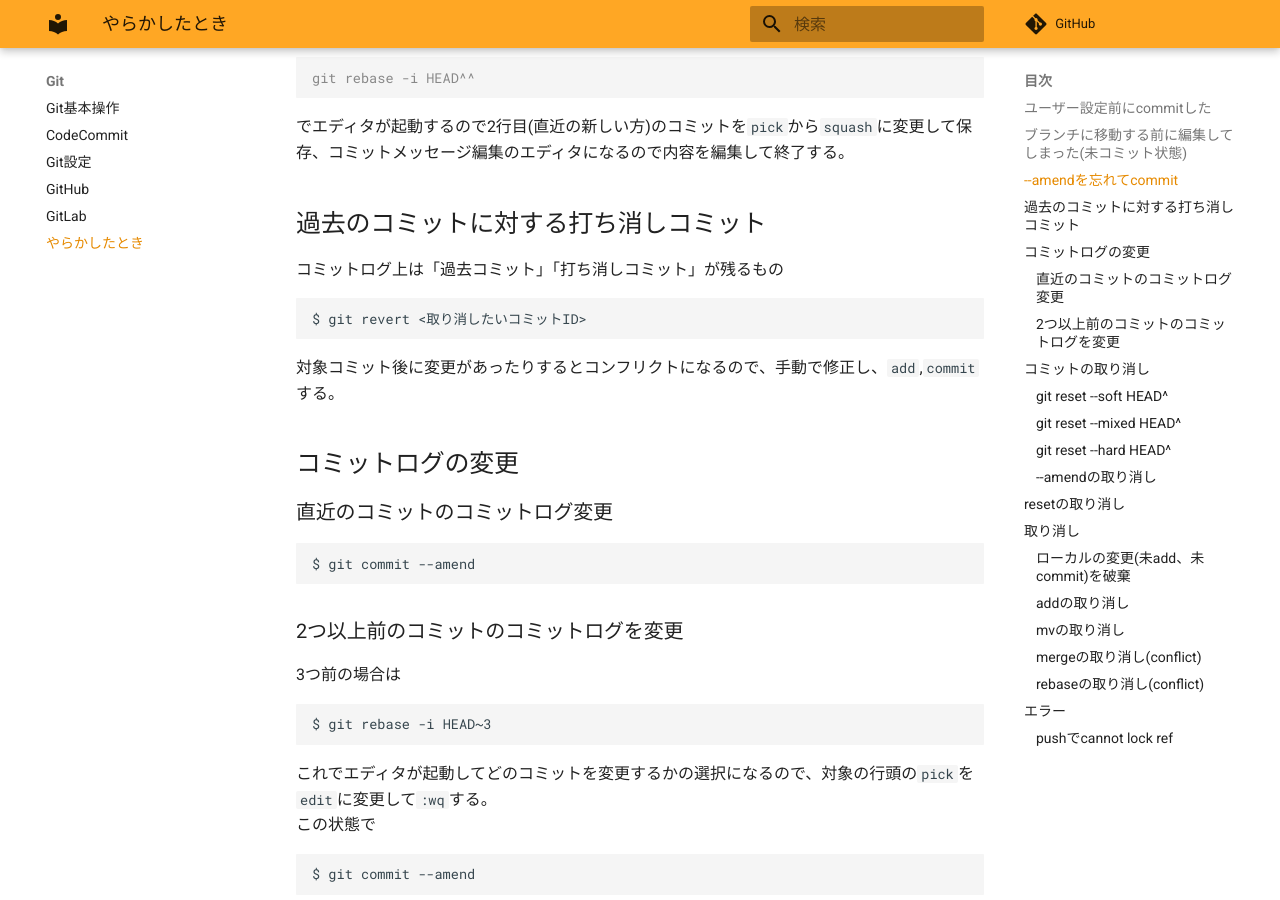
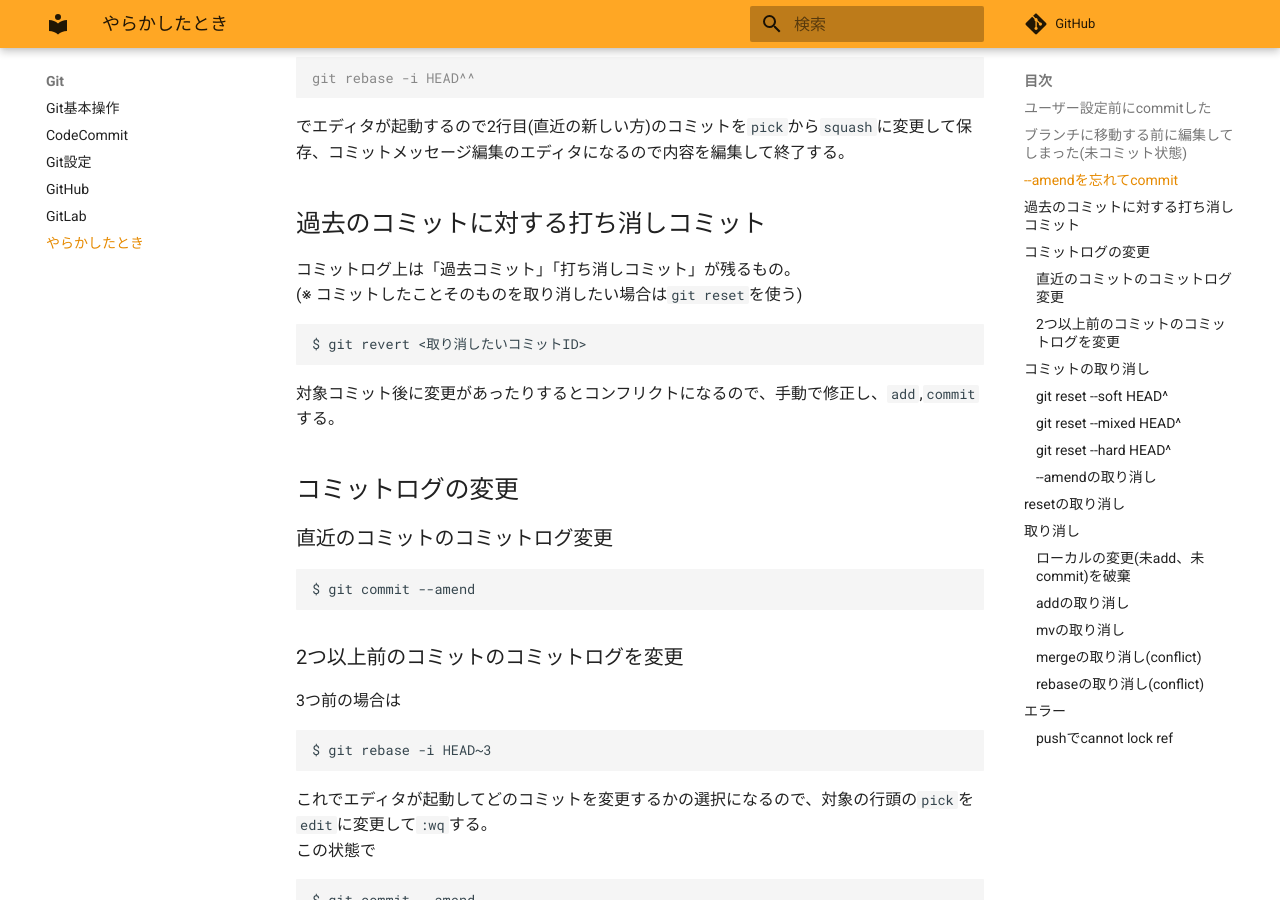
Before and after one commit to zaki-lknr/docs, an MkDocs documentation site: the page built from docs/Git/trouble.md, in a window 1280 px wide and 900 px high, scrolled down 866 px. Built offline with MkDocs 1.6.1 and Material for MkDocs 9.7.7, drawn with Linux system fonts in a browser that asks for light colours; comment, search, counter and statistics services are not loaded.

Commit message:
update: git revertコメント

````diff
--- a/docs/Git/trouble.md
+++ b/docs/Git/trouble.md
@@ -40,7 +40,8 @@ git rebase -i HEAD^^
 
 ## 過去のコミットに対する打ち消しコミット
 
-コミットログ上は「過去コミット」「打ち消しコミット」が残るもの
+コミットログ上は「過去コミット」「打ち消しコミット」が残るもの。
+(※ コミットしたことそのものを取り消したい場合は`git reset`を使う)
 
 ```
 $ git revert <取り消したいコミットID>
````
